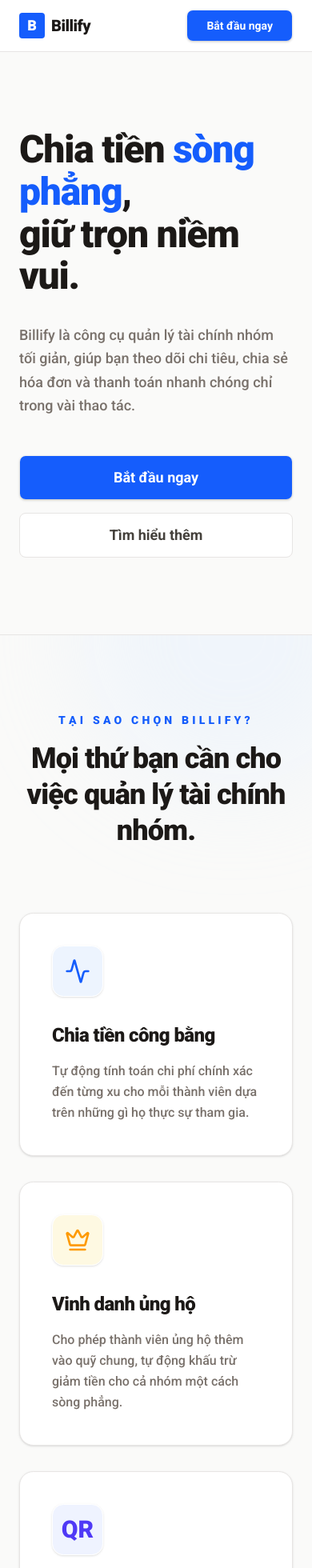
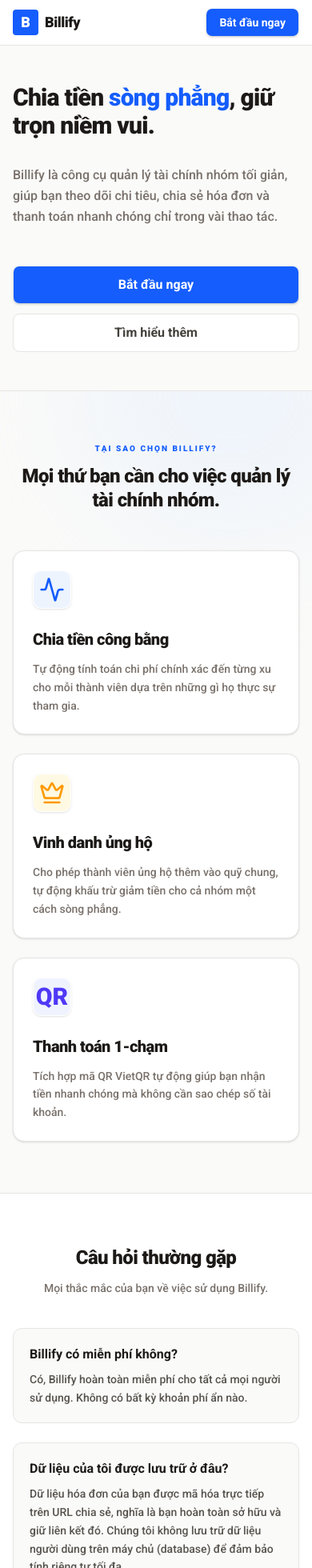
Before and after one commit to VuXuanAn/Billify, a Next.js app: page / in a window 390 px wide. Shown: the top 1960 px of the page at 80% size. Built offline with nearby package versions, Linux system fonts and the light colour scheme.

Commit message:
feat: improve responsive design across components and enhance SEO metadata.

```diff
--- a/src/app/layout.tsx
+++ b/src/app/layout.tsx
@@ -12,7 +12,20 @@
 
 export const metadata: Metadata = {
   title: "Billify - Chia Tiền Sòng Phẳng",
-  description: "Ứng dụng chia hóa đơn chuyên nghiệp và sòng phẳng",
+  description: "Ứng dụng chia hóa đơn chuyên nghiệp, sòng phẳng và minh bạch cho nhóm của bạn.",
+  keywords: ["chia tiền", "billify", "hóa đơn", "quản lý chi tiêu", "nhóm"],
+  openGraph: {
+    title: "Billify - Chia Tiền Sòng Phẳng",
+    description: "Ứng dụng chia hóa đơn chuyên nghiệp và sòng phẳng",
+    type: "website",
+    locale: "vi_VN",
+    siteName: "Billify",
+  },
+  twitter: {
+    card: "summary_large_image",
+    title: "Billify - Chia Tiền Sòng Phẳng",
+    description: "Ứng dụng chia hóa đơn chuyên nghiệp và sòng phẳng",
+  },
 };
 
 export default function RootLayout({
--- a/src/app/page.tsx
+++ b/src/app/page.tsx
@@ -34,26 +34,26 @@
 
       <Header />
 
-      <div className="flex-1 flex flex-col">
-        <main className="flex-1 max-w-screen-2xl mx-auto w-full px-6 py-24 flex flex-col lg:flex-row items-center justify-between gap-16">
+      <div className="flex-1 flex flex-col overflow-x-hidden">
+        <main className="flex-1 max-w-screen-2xl mx-auto w-full px-4 sm:px-6 py-12 md:py-24 flex flex-col lg:flex-row items-center justify-between gap-12 lg:gap-16">
           <div className="flex-1 space-y-8 max-w-2xl">
-            <h1 className="text-5xl md:text-7xl font-black tracking-tight text-stone-900 leading-[1.1]">
-              Chia tiền <span className="text-blue-600">sòng phẳng</span>, <br />
+            <h1 className="text-3xl sm:text-4xl md:text-5xl lg:text-7xl font-black tracking-tight text-stone-900 leading-[1.15] sm:leading-[1.1]">
+              Chia tiền <span className="text-blue-600">sòng phẳng</span>, <br className="hidden sm:block" />
               giữ trọn niềm vui.
             </h1>
-            <p className="text-lg md:text-xl text-stone-500 font-medium leading-relaxed">
+            <p className="text-base sm:text-lg md:text-xl text-stone-500 font-medium leading-relaxed max-w-xl">
               Billify là công cụ quản lý tài chính nhóm tối giản, giúp bạn theo dõi chi tiêu, chia sẻ hóa đơn và thanh toán nhanh chóng chỉ trong vài thao tác.
             </p>
-            <div className="pt-4 flex flex-col sm:flex-row gap-4">
+            <div className="pt-4 flex flex-col sm:flex-row gap-3 sm:gap-4">
               <Button
                 onClick={handleStart}
-                className="bg-blue-600 hover:bg-blue-700 text-white font-bold h-14 px-8 text-lg shadow-sm"
+                className="bg-blue-600 hover:bg-blue-700 text-white font-bold h-12 sm:h-14 px-6 sm:px-8 text-base sm:text-lg shadow-sm w-full sm:w-auto"
               >
                 Bắt đầu ngay
               </Button>
               <Button
                 variant="outline"
-                className="border-stone-200 text-stone-700 bg-white hover:bg-stone-50 font-bold h-14 px-8 text-lg"
+                className="border-stone-200 text-stone-700 bg-white hover:bg-stone-50 font-bold h-12 sm:h-14 px-6 sm:px-8 text-base sm:text-lg w-full sm:w-auto"
               >
                 Tìm hiểu thêm
               </Button>
@@ -89,15 +89,15 @@
           </div>
         </main>
 
-        <section className="w-full bg-stone-50 border-t border-stone-200 py-24 relative overflow-hidden">
+        <section className="w-full bg-stone-50 border-t border-stone-200 py-16 md:py-24 relative overflow-hidden">
           <div className="absolute top-0 left-1/4 w-96 h-96 bg-blue-100/30 rounded-full blur-3xl pointer-events-none -translate-y-1/2"></div>
-          <div className="max-w-screen-2xl mx-auto px-6 relative z-10">
-            <div className="text-center space-y-4 mb-20">
-              <h2 className="text-sm font-black text-blue-600 uppercase tracking-[0.3em]">Tại sao chọn Billify?</h2>
-              <p className="text-4xl md:text-5xl font-black text-stone-900 tracking-tight leading-tight">Mọi thứ bạn cần cho <br className="hidden md:block" /> việc quản lý tài chính nhóm.</p>
+          <div className="max-w-screen-2xl mx-auto px-4 sm:px-6 relative z-10">
+            <div className="text-center space-y-3 sm:space-y-4 mb-12 md:mb-20">
+              <h2 className="text-[10px] sm:text-xs font-black text-blue-600 uppercase tracking-[0.2em] sm:tracking-[0.3em]">Tại sao chọn Billify?</h2>
+              <p className="text-2xl sm:text-3xl md:text-4xl lg:text-5xl font-black text-stone-900 tracking-tight leading-tight">Mọi thứ bạn cần cho <br className="hidden md:block" /> việc quản lý tài chính nhóm.</p>
             </div>
 
-            <div className="grid grid-cols-1 md:grid-cols-3 gap-8">
+            <div className="grid grid-cols-1 sm:grid-cols-2 lg:grid-cols-3 gap-6 md:gap-8">
               {[
                 {
                   icon: <Activity className="h-8 w-8 text-blue-600" />,
@@ -118,23 +118,23 @@
                   color: "bg-indigo-100/50"
                 },
               ].map((feature, idx) => (
-                <div key={idx} className="bg-white border border-stone-200 p-10 rounded-3xl shadow-sm hover:shadow-xl hover:-translate-y-2 transition-all duration-300 group">
-                  <div className={`w-16 h-16 ${feature.color} rounded-2xl flex items-center justify-center mb-8 border border-white shadow-sm transition-transform group-hover:scale-110`}>
+                <div key={idx} className="bg-white border border-stone-200 p-6 sm:p-10 rounded-2xl sm:rounded-3xl shadow-sm hover:shadow-xl hover:-translate-y-2 transition-all duration-300 group">
+                  <div className={`w-12 h-12 sm:w-16 sm:h-16 ${feature.color} rounded-xl sm:rounded-2xl flex items-center justify-center mb-6 sm:mb-8 border border-white shadow-sm transition-transform group-hover:scale-110`}>
                     {feature.icon}
                   </div>
-                  <h3 className="text-2xl font-black text-stone-900 mb-4 tracking-tight">{feature.title}</h3>
-                  <p className="text-stone-500 font-medium leading-relaxed">{feature.desc}</p>
+                  <h3 className="text-xl sm:text-2xl font-black text-stone-900 mb-3 sm:mb-4 tracking-tight">{feature.title}</h3>
+                  <p className="text-sm sm:text-base text-stone-500 font-medium leading-relaxed">{feature.desc}</p>
                 </div>
               ))}
             </div>
           </div>
         </section>
 
-        <section className="w-full bg-white py-24 border-t border-stone-200">
-          <div className="max-w-4xl mx-auto px-6 space-y-12">
-            <div className="text-center space-y-4">
-              <h2 className="text-3xl font-black text-stone-900 tracking-tight">Câu hỏi thường gặp</h2>
-              <p className="text-stone-500 font-medium max-w-2xl mx-auto">Mọi thắc mắc của bạn về việc sử dụng Billify.</p>
+        <section className="w-full bg-white py-16 md:py-24 border-t border-stone-200">
+          <div className="max-w-4xl mx-auto px-4 sm:px-6 space-y-10 md:space-y-12">
+            <div className="text-center space-y-3 sm:space-y-4">
+              <h2 className="text-2xl sm:text-3xl font-black text-stone-900 tracking-tight">Câu hỏi thường gặp</h2>
+              <p className="text-sm sm:text-base text-stone-500 font-medium max-w-2xl mx-auto">Mọi thắc mắc của bạn về việc sử dụng Billify.</p>
             </div>
             <div className="grid gap-6">
               {[
@@ -151,9 +151,9 @@
                   a: "Sau khi tính toán xong, bạn chỉ cần bấm nút 'Xuất bản & Chia sẻ', sau đó gửi liên kết cho bạn bè. Họ có thể xem trực tiếp phân chia mà ko cần tải app."
                 }
               ].map((faq, idx) => (
-                <div key={idx} className="bg-stone-50 border border-stone-200 rounded-xl p-6 space-y-2">
-                  <h3 className="text-lg font-bold text-stone-900">{faq.q}</h3>
-                  <p className="text-stone-600 font-medium leading-relaxed">{faq.a}</p>
+                <div key={idx} className="bg-stone-50 border border-stone-200 rounded-xl p-5 sm:p-6 space-y-2">
+                  <h3 className="text-base sm:text-lg font-bold text-stone-900">{faq.q}</h3>
+                  <p className="text-sm sm:text-base text-stone-600 font-medium leading-relaxed">{faq.a}</p>
                 </div>
               ))}
             </div>
--- a/src/components/Footer.tsx
+++ b/src/components/Footer.tsx
@@ -1,11 +1,11 @@
 export function Footer() {
   return (
-    <footer className="w-full border-t border-stone-200 bg-white py-8 px-6 mt-auto">
-      <div className="max-w-screen-2xl mx-auto flex flex-col md:flex-row items-center justify-between gap-4">
-        <p className="text-stone-500 text-sm font-medium">© 2024 Billify.</p>
-        <div className="flex gap-6">
-          <a href="#" className="text-stone-500 text-sm font-medium hover:text-stone-900">Bảo mật</a>
-          <a href="#" className="text-stone-500 text-sm font-medium hover:text-stone-900">Điều khoản</a>
+    <footer className="w-full bg-stone-50 border-t border-stone-200 py-6 sm:py-8 mt-auto">
+      <div className="max-w-screen-2xl mx-auto px-4 sm:px-6 flex flex-col sm:flex-row justify-between items-center gap-4">
+        <p className="text-xs sm:text-sm text-stone-400 font-medium">© 2026 Billify. Built for fair sharing.</p>
+        <div className="flex gap-4 sm:gap-6">
+          <a href="#" className="text-xs sm:text-sm text-stone-400 hover:text-stone-600 font-bold transition-colors">Twitter</a>
+          <a href="#" className="text-xs sm:text-sm text-stone-400 hover:text-stone-600 font-bold transition-colors">GitHub</a>
         </div>
       </div>
     </footer>
--- a/src/components/Header.tsx
+++ b/src/components/Header.tsx
@@ -32,19 +32,19 @@
 
   return (
     <header className="w-full bg-white border-b border-stone-200 sticky top-0 z-50">
-      <div className="max-w-screen-2xl mx-auto px-6 h-16 flex items-center justify-between">
+      <div className="max-w-screen-2xl mx-auto px-4 sm:px-6 h-14 sm:h-16 flex items-center justify-between">
         <div onClick={handleLogoClick} className="flex items-center gap-2 cursor-pointer">
           <div className="w-8 h-8 bg-blue-600 rounded flex items-center justify-center">
             <span className="text-white font-black text-lg">B</span>
           </div>
-          <h1 className="text-xl font-black tracking-tight text-stone-900">
+          <h1 className="text-lg sm:text-xl font-black tracking-tight text-stone-900">
             Billify
           </h1>
         </div>
         <div className="flex gap-4">
           <Button
             onClick={handleOpenBill}
-            className="bg-blue-600 hover:bg-blue-700 text-white font-bold h-10 px-6 shadow-sm"
+            className="bg-blue-600 hover:bg-blue-700 text-white font-bold h-9 sm:h-10 px-4 sm:px-6 text-sm sm:text-base shadow-sm"
           >
             Bắt đầu ngay
           </Button>
```
